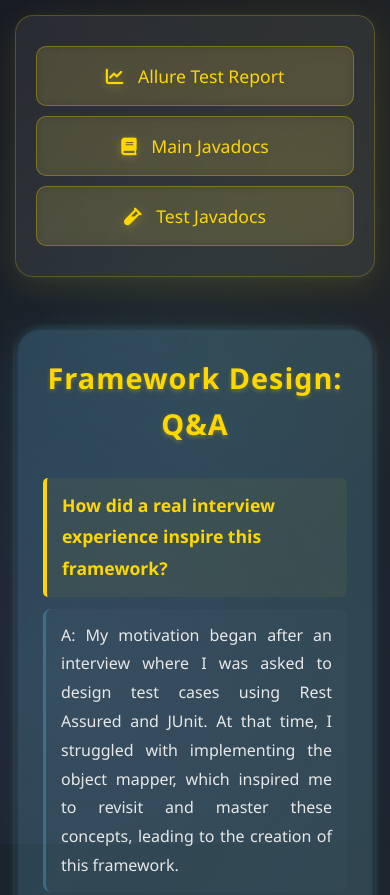
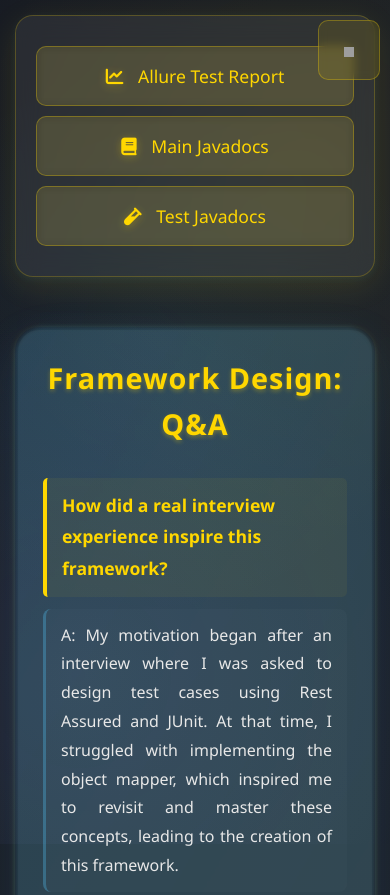
Before and after one commit to NayeemJohnY/amadeus-rest-assured-api-test-automation, a plain HTML site: page github-pages/index.html in a window 390 px wide. Shown: the top 895 px of the page. Drawn offline with Linux system fonts and the light colour scheme; grey boxes are pictures that could not be loaded.

Commit message:
Add github repo link in github pages

```diff
--- a/github-pages/index.html
+++ b/github-pages/index.html
@@ -17,6 +17,11 @@
 </head>
 
 <body>
+    <a href="https://github.com/NayeemJohnY/amadeus-rest-assured-api-test-automation" class="github-corner"
+        target="_blank" title="View on GitHub">
+        <img src="https://github.githubassets.com/images/modules/logos_page/GitHub-Mark.png" alt="GitHub Repo">
+    </a>
+
     <div class="main-container">
         <div class="links-container">
             <a href="./allure-report/index.html">
--- a/github-pages/style.css
+++ b/github-pages/style.css
@@ -295,3 +295,27 @@
      color: #ffd700;
      filter: drop-shadow(0 2px 4px rgba(255, 215, 0, 0.3));
  }
+
+ .github-corner {
+     position: absolute;
+     top: 18px;
+     right: 24px;
+     z-index: 100;
+ }
+
+ .github-corner img {
+     width: 38px;
+     height: 38px;
+ }
+
+ @media (max-width: 600px) {
+     .github-corner {
+         top: 10px;
+         right: 10px;
+     }
+
+     .github-corner img {
+         width: 10px;
+         height: 10px;
+     }
+ }
```
